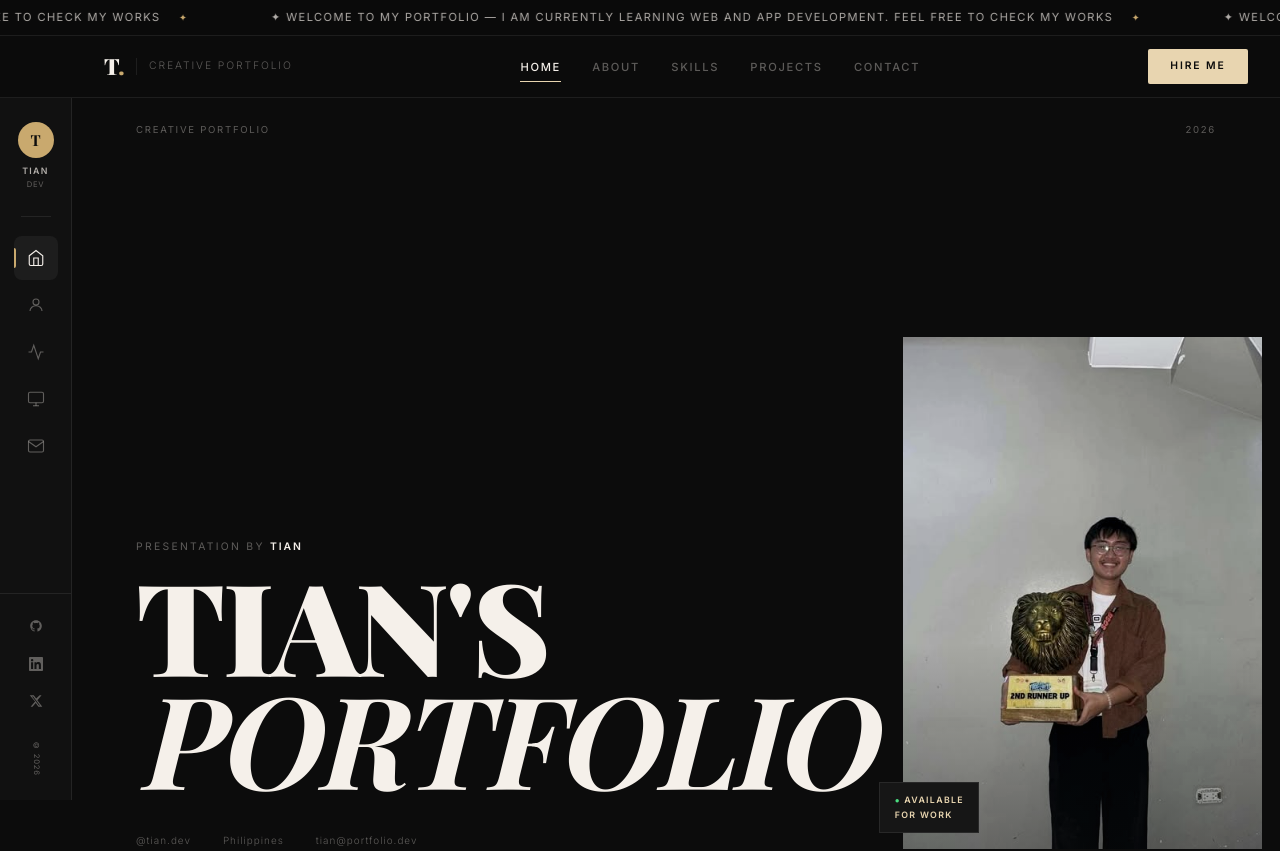
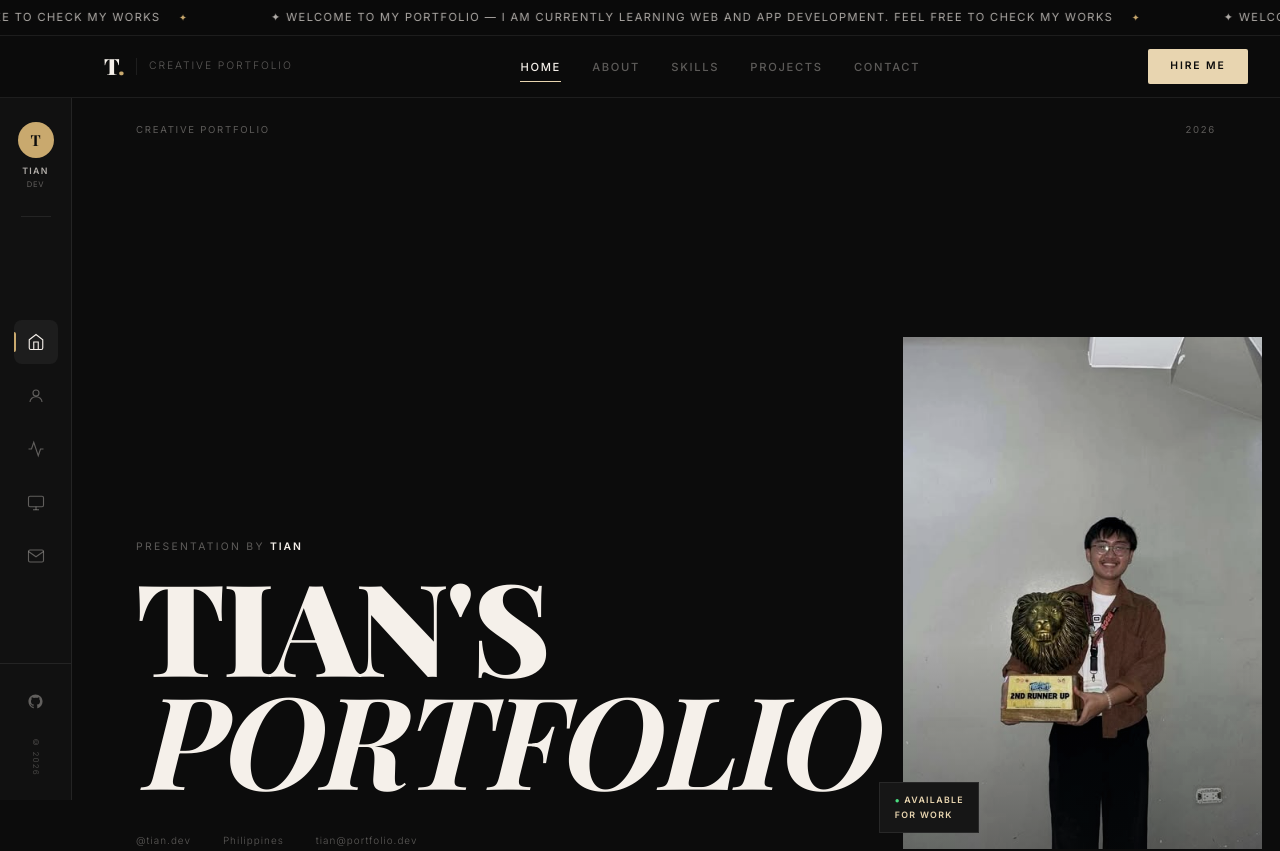
Before and after one commit to CodewithMark23/Tian-s_Portfolio_26, a React (Vite) app in the folder myPortfolio26/: page / in a window 1280 px wide. Shown: the top 851 px of the page. Built offline with nearby package versions, Linux system fonts and the light colour scheme; a web font is replaced by a local one.

Commit message:
refactor(sidebar): remove Twitter and LinkedIn links and rebalance vertical layout

```diff
--- a/myPortfolio26/src/App.css
+++ b/myPortfolio26/src/App.css
@@ -230,8 +230,9 @@
 .sidebar-nav {
   display: flex;
   flex-direction: column;
-  gap: 0.2rem;
+  gap: 0.6rem;
   flex: 1;
+  justify-content: center;
   width: 100%;
   align-items: center;
 }
@@ -297,41 +298,43 @@
 .sidebar-social {
   display: flex;
   flex-direction: column;
-  gap: 0.35rem;
+  gap: 0.5rem;
   align-items: center;
-  padding: 1rem 0;
+  padding: 1.25rem 0 0.5rem;
   border-top: 1px solid var(--border);
   width: 100%;
 }
 
 .sidebar-social-link {
-  width: 32px;
-  height: 32px;
+  width: 36px;
+  height: 36px;
   display: flex;
   align-items: center;
   justify-content: center;
   color: var(--white-muted);
-  transition: color 0.25s var(--ease);
-  border-radius: 4px;
+  transition: color 0.25s var(--ease), background 0.25s var(--ease);
+  border-radius: 6px;
 }
 
 .sidebar-social-link svg {
-  width: 14px;
-  height: 14px;
+  width: 17px;
+  height: 17px;
 }
 
 .sidebar-social-link:hover {
-  color: var(--accent);
+  color: var(--white);
+  background: rgba(255, 255, 255, 0.06);
 }
 
 .sidebar-year {
-  font-size: 0.48rem;
-  letter-spacing: 0.1em;
+  font-size: 0.5rem;
+  letter-spacing: 0.14em;
   text-transform: uppercase;
   color: var(--white-muted);
-  padding-top: 0.5rem;
+  padding-top: 0.6rem;
   writing-mode: vertical-rl;
   text-orientation: mixed;
+  opacity: 0.65;
 }
 
 /* ═══════════════════════════════════════════════════════
--- a/myPortfolio26/src/components/Sidebar.jsx
+++ b/myPortfolio26/src/components/Sidebar.jsx
@@ -56,30 +56,10 @@ const SOCIAL_LINKS = [
   {
     id: 'github',
     label: 'GitHub',
-    href: '#',
+    href: 'https://github.com',
     icon: (
       <svg viewBox="0 0 24 24" fill="currentColor">
         <path d="M12 2C6.477 2 2 6.477 2 12c0 4.42 2.865 8.165 6.839 9.49.5.09.682-.217.682-.482 0-.237-.009-.866-.013-1.7-2.782.603-3.369-1.34-3.369-1.34-.454-1.156-1.11-1.463-1.11-1.463-.908-.62.069-.608.069-.608 1.003.07 1.531 1.03 1.531 1.03.892 1.53 2.341 1.087 2.91.832.09-.647.35-1.087.636-1.338-2.22-.253-4.555-1.11-4.555-4.943 0-1.091.39-1.984 1.029-2.682-.103-.254-.447-1.27.098-2.646 0 0 .84-.269 2.75 1.025A9.578 9.578 0 0112 6.836c.85.004 1.705.114 2.504.336 1.909-1.294 2.747-1.025 2.747-1.025.546 1.376.202 2.394.1 2.646.64.699 1.026 1.591 1.026 2.682 0 3.841-2.337 4.687-4.565 4.935.359.309.678.919.678 1.852 0 1.336-.012 2.415-.012 2.741 0 .267.18.578.688.48C19.137 20.16 22 16.416 22 12c0-5.523-4.477-10-10-10z" />
-      </svg>
-    ),
-  },
-  {
-    id: 'linkedin',
-    label: 'LinkedIn',
-    href: '#',
-    icon: (
-      <svg viewBox="0 0 24 24" fill="currentColor">
-        <path d="M20.447 20.452h-3.554v-5.569c0-1.327-.024-3.037-1.852-3.037-1.854 0-2.137 1.446-2.137 2.94v5.667H9.351V9h3.414v1.561h.046c.477-.9 1.637-1.85 3.37-1.85 3.601 0 4.267 2.37 4.267 5.455v6.286zM5.337 7.433a2.062 2.062 0 01-2.063-2.065 2.064 2.064 0 112.063 2.065zm1.782 13.019H3.555V9h3.564v11.452zM22.225 0H1.771C.792 0 0 .774 0 1.729v20.542C0 23.227.792 24 1.771 24h20.451C23.2 24 24 23.227 24 22.271V1.729C24 .774 23.2 0 22.222 0h.003z" />
-      </svg>
-    ),
-  },
-  {
-    id: 'twitter',
-    label: 'Twitter',
-    href: '#',
-    icon: (
-      <svg viewBox="0 0 24 24" fill="currentColor">
-        <path d="M18.244 2.25h3.308l-7.227 8.26 8.502 11.24H16.17l-4.714-6.231-5.401 6.231H2.76l7.73-8.835L1.254 2.25H8.08l4.253 5.622zm-1.161 17.52h1.833L7.084 4.126H5.117z" />
       </svg>
     ),
   },
@@ -93,12 +73,14 @@ export default function Sidebar({ activeSection }) {
 
   return (
     <aside className="sidebar" aria-label="Sidebar navigation">
+      {/* Avatar */}
       <div className="sidebar-avatar" aria-hidden="true">T</div>
       <p className="sidebar-name">Tian</p>
       <p className="sidebar-role">Dev</p>
 
       <div className="sidebar-divider" />
 
+      {/* Section nav */}
       <nav className="sidebar-nav" aria-label="Page sections">
         {NAV_ITEMS.map(({ id, label, icon }) => (
           <a
@@ -115,6 +97,7 @@ export default function Sidebar({ activeSection }) {
         ))}
       </nav>
 
+      {/* Social + Year */}
       <div className="sidebar-social">
         {SOCIAL_LINKS.map(({ id, label, href, icon }) => (
           <a
```
